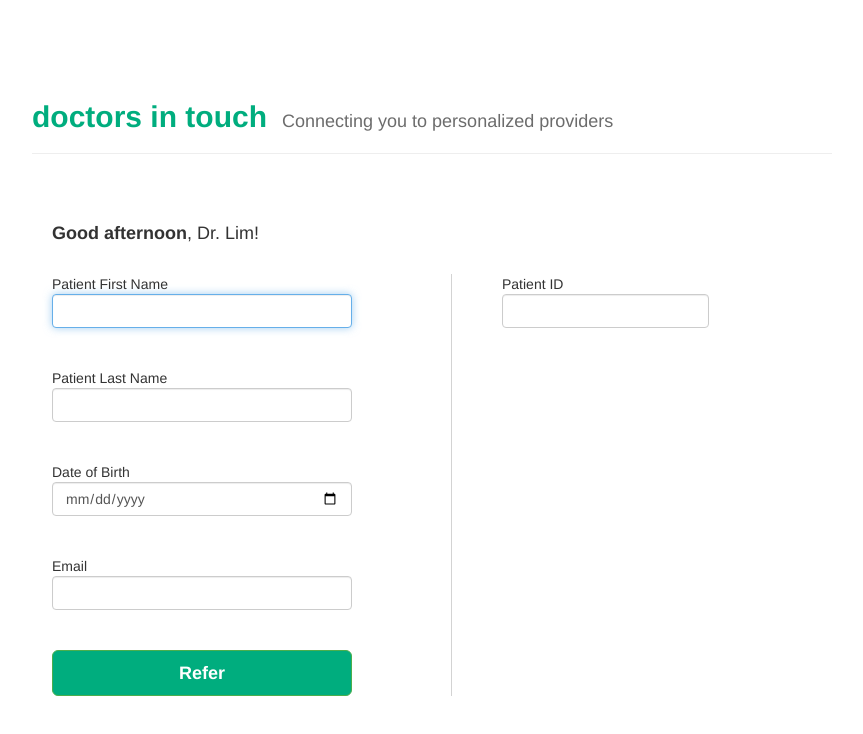
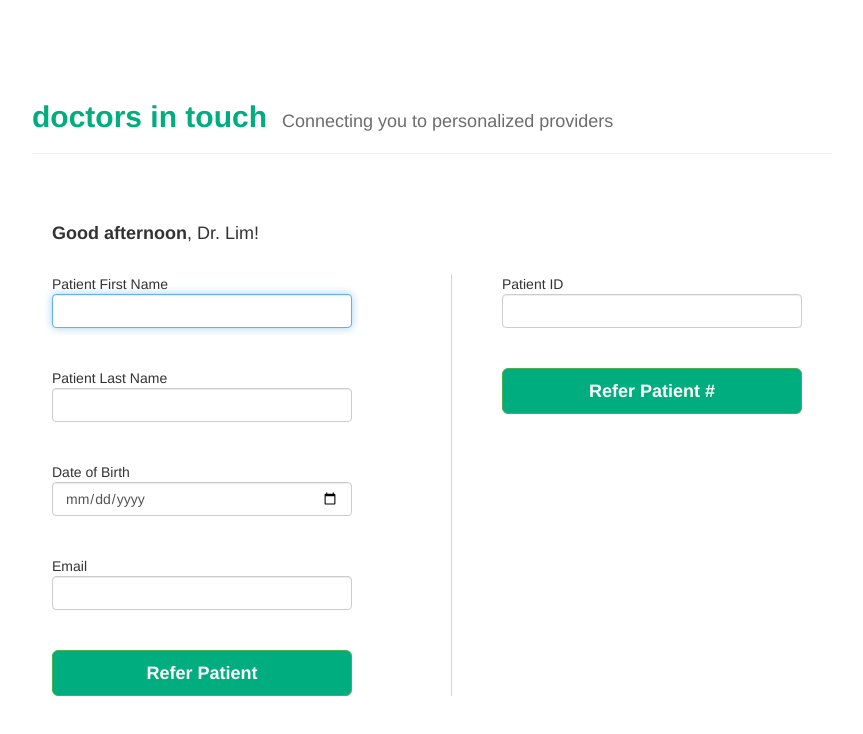
Before and after one commit to doctorsintouch/hackhealthcare-personalized-frontend, a React (Create React App) app: page / in a window 1280 px wide. Shown: the top 734 px of the page, without its empty margins (208-1071 px from the left). Built offline with nearby package versions, Linux system fonts and the light colour scheme.

Commit message:
curret state

```diff
--- a/src/App.js
+++ b/src/App.js
@@ -23,8 +23,8 @@ export default class App extends React.Component{
               referrer: 'george',
               email: 'n.dunkel@gmail.com',
               phone: '(917) 704 3031',
+              id: '',
               },
-              id: 25275,
               loggedIn: false,
               results: [
                   {
@@ -34,7 +34,8 @@ export default class App extends React.Component{
                     address: '',
                     phone: '',
                     language: '',
-                    rating: ''
+                    rating: '',
+                    map: 'https://www.google.com/maps/embed/v1/place?key=AIzaSyBz8soRKrBNMALn5zTxtH2grSVPbi2nSK4&q=Space+Needle,Seattle+WA'
                   }
                 ]
         }
@@ -87,27 +88,34 @@ export default class App extends React.Component{
                       value={this.state.email}
                     /> <br /><br />
                     <button
-                    type="submit"
                     form="form1"
-                    value="Submit"
                     style={{width: 300, backgroundColor: '#00ad7e'}}
                     className="submitButton"
                     type="submit"
                     class="btn btn-lg btn-success"
                     onClick={this.handleUsernameSubmit.bind(this)}>
-                      <b>Refer {this.state.user.firstname} {this.state.user.lastname}</b>
+                      <b>Refer Patient {this.state.user.firstname} {this.state.user.lastname}</b>
                     </button>
                   </form>
                 </div>
                 <div class="border" style={{width: 100}}></div>
                 <div style={{maxWidth: 300}}>
-                  <form>
+                  <form form="form2">
                     Patient ID<br />
                     <input
                       type="text"
+                      onChange={this.handleIdChange('id').bind(this)}
                       class="form-control"
                     /><br /><br />
                   </form>
+                  <button
+                    form="form2"
+                    style={{width: 300, backgroundColor: '#00ad7e'}}
+                    className="submitButton"
+                    class="btn btn-lg btn-success"
+                    onClick={this.handleIdSubmit.bind(this)}>
+                      <b>Refer Patient # {this.state.user.id}</b>
+                  </button>
                 </div>
               </div>
             </div>
@@ -138,8 +146,7 @@ export default class App extends React.Component{
 
                             </div>
                             <div class="nugget">
-                              <iframe style={{border:0, height: 220}} src="https://www.google.com/maps/embed/v1/place?key=AIzaSyBz8soRKrBNMALn5zTxtH2grSVPbi2nSK4
-                                &q=Space+Needle,Seattle+WA" allowFullScreen>
+                              <iframe style={{border:0, height: 220}} src={result.map} allowFullScreen>
                               </iframe><br /><br />
                             </div>
                             <div class="nugget">
@@ -181,13 +188,37 @@ export default class App extends React.Component{
       }.bind(this);
     }
 
+    handleIdChange () {
+      return function (e) {
+        var user = {};
+        user.id = e.target.value.charAt(0).toUpperCase() + e.target.value.slice(1);
+        this.setState({
+            user: user
+          })
+      }.bind(this);
+    }
+
 
     handleUsernameSubmit(e) {
         e.preventDefault();
         this.setState({
             loggedIn: true
           })
-        var url = 'http://www.hackhealthcare-personalized.info/results?id=' + this.state.id
+        var url = 'http://www.hackhealthcare-personalized.info/results?id=25275'
+        $.get(url)
+          .then(result => {
+            console.log(result)
+            this.setState({results: result});
+            console.log(this.state.results)
+          })
+      }
+
+    handleIdSubmit(e) {
+        e.preventDefault();
+        this.setState({
+            loggedIn: true
+          })
+        var url = 'http://www.hackhealthcare-personalized.info/results?id=' + this.state.user.id
         $.get(url)
           .then(result => {
             console.log(result)
```
